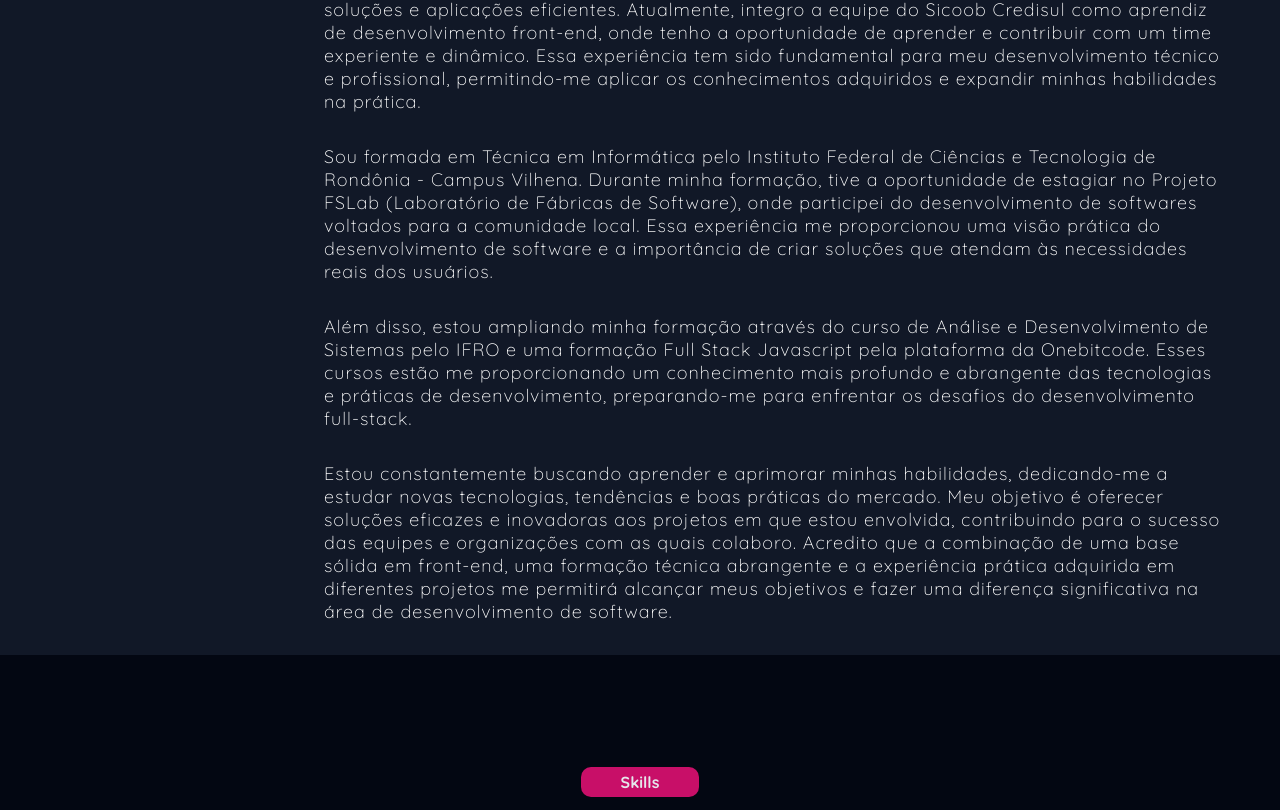
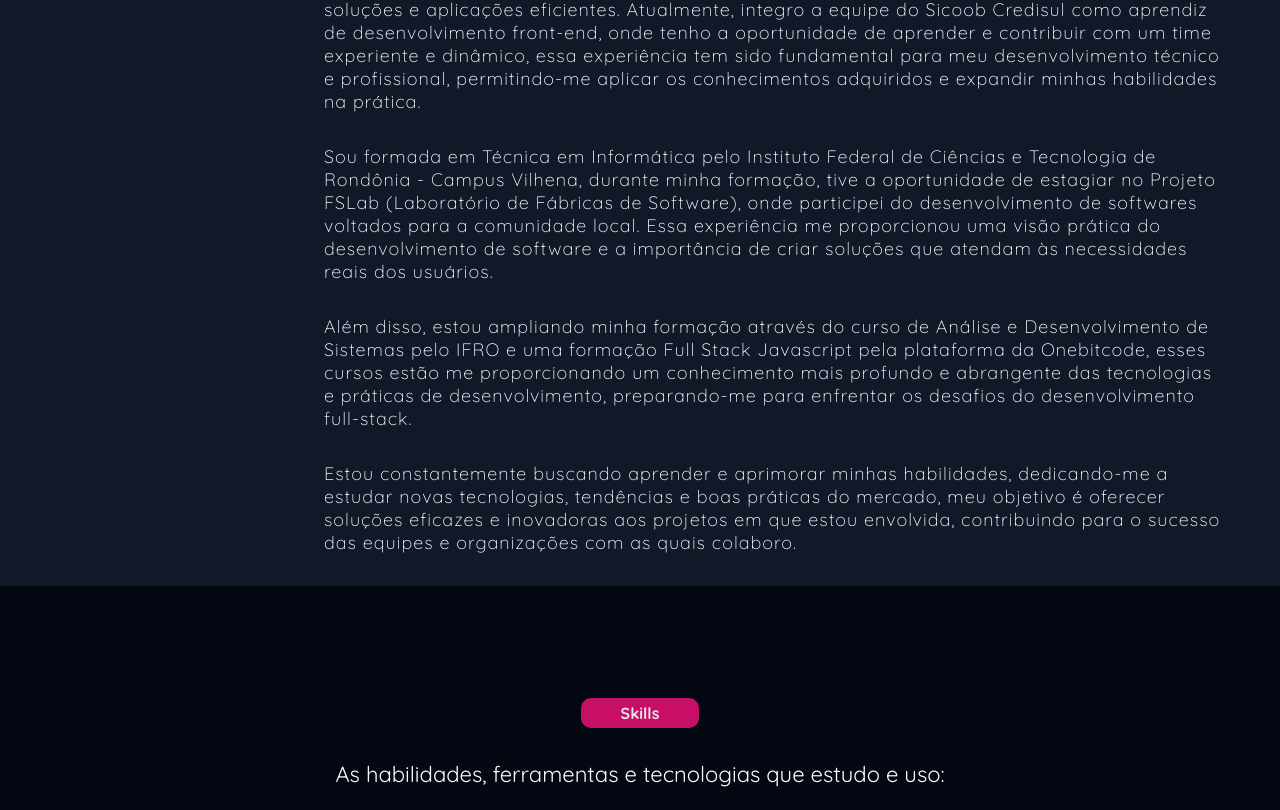
Before and after one commit to Danielle1Melo/portfolioWebSite, a Next.js app: page / in a window 1280 px wide. Shown: the part 1070-1880 px from the top of the page. Built offline with nearby package versions, Linux system fonts and the light colour scheme.

Commit message:
começando o dia

```diff
--- a/src/components/sections/aboutSection/AboutSection.tsx
+++ b/src/components/sections/aboutSection/AboutSection.tsx
@@ -27,13 +27,13 @@ export function AboutSection() {
             aplicações eficientes. Atualmente, integro a equipe do Sicoob
             Credisul como aprendiz de desenvolvimento front-end, onde tenho a
             oportunidade de aprender e contribuir com um time experiente e
-            dinâmico. Essa experiência tem sido fundamental para meu
+            dinâmico, essa experiência tem sido fundamental para meu
             desenvolvimento técnico e profissional, permitindo-me aplicar os
             conhecimentos adquiridos e expandir minhas habilidades na prática.
           </p>
           <p>
             Sou formada em Técnica em Informática pelo Instituto Federal de
-            Ciências e Tecnologia de Rondônia - Campus Vilhena. Durante minha
+            Ciências e Tecnologia de Rondônia - Campus Vilhena, durante minha
             formação, tive a oportunidade de estagiar no Projeto FSLab
             (Laboratório de Fábricas de Software), onde participei do
             desenvolvimento de softwares voltados para a comunidade local. Essa
@@ -44,7 +44,7 @@ export function AboutSection() {
           <p>
             Além disso, estou ampliando minha formação através do curso de
             Análise e Desenvolvimento de Sistemas pelo IFRO e uma formação Full
-            Stack Javascript pela plataforma da Onebitcode. Esses cursos estão
+            Stack Javascript pela plataforma da Onebitcode, esses cursos estão
             me proporcionando um conhecimento mais profundo e abrangente das
             tecnologias e práticas de desenvolvimento, preparando-me para
             enfrentar os desafios do desenvolvimento full-stack.
@@ -52,13 +52,9 @@ export function AboutSection() {
           <p>
             Estou constantemente buscando aprender e aprimorar minhas
             habilidades, dedicando-me a estudar novas tecnologias, tendências e
-            boas práticas do mercado. Meu objetivo é oferecer soluções eficazes
+            boas práticas do mercado, meu objetivo é oferecer soluções eficazes
             e inovadoras aos projetos em que estou envolvida, contribuindo para
-            o sucesso das equipes e organizações com as quais colaboro. Acredito
-            que a combinação de uma base sólida em front-end, uma formação
-            técnica abrangente e a experiência prática adquirida em diferentes
-            projetos me permitirá alcançar meus objetivos e fazer uma diferença
-            significativa na área de desenvolvimento de software.
+            o sucesso das equipes e organizações com as quais colaboro.
           </p>
         </div>
       </div>
--- a/src/components/sections/contact/Contact.tsx
+++ b/src/components/sections/contact/Contact.tsx
@@ -1,10 +1,11 @@
 "use client";
 
-import { EnvelopeSimple, Phone } from "@phosphor-icons/react";
+import { Copy, EnvelopeSimple, Phone } from "@phosphor-icons/react";
 import styled from "../../../style/allStyles/sections/contact.module.css";
 import { EXTERNALLINK } from "@/lib/data";
 import { GithubLogo, LinkedinLogo } from "@phosphor-icons/react";
 import Link from "next/link";
+import { useState } from "react";
 
 export function ContactSection() {
   return (
--- a/src/style/allStyles/sections/contact.module.css
+++ b/src/style/allStyles/sections/contact.module.css
@@ -40,6 +40,8 @@
 
 .Itenscontacts {
   display: flex;
+  align-items: center;
+  justify-content: center;
   gap: 12px;
 }
 
```
